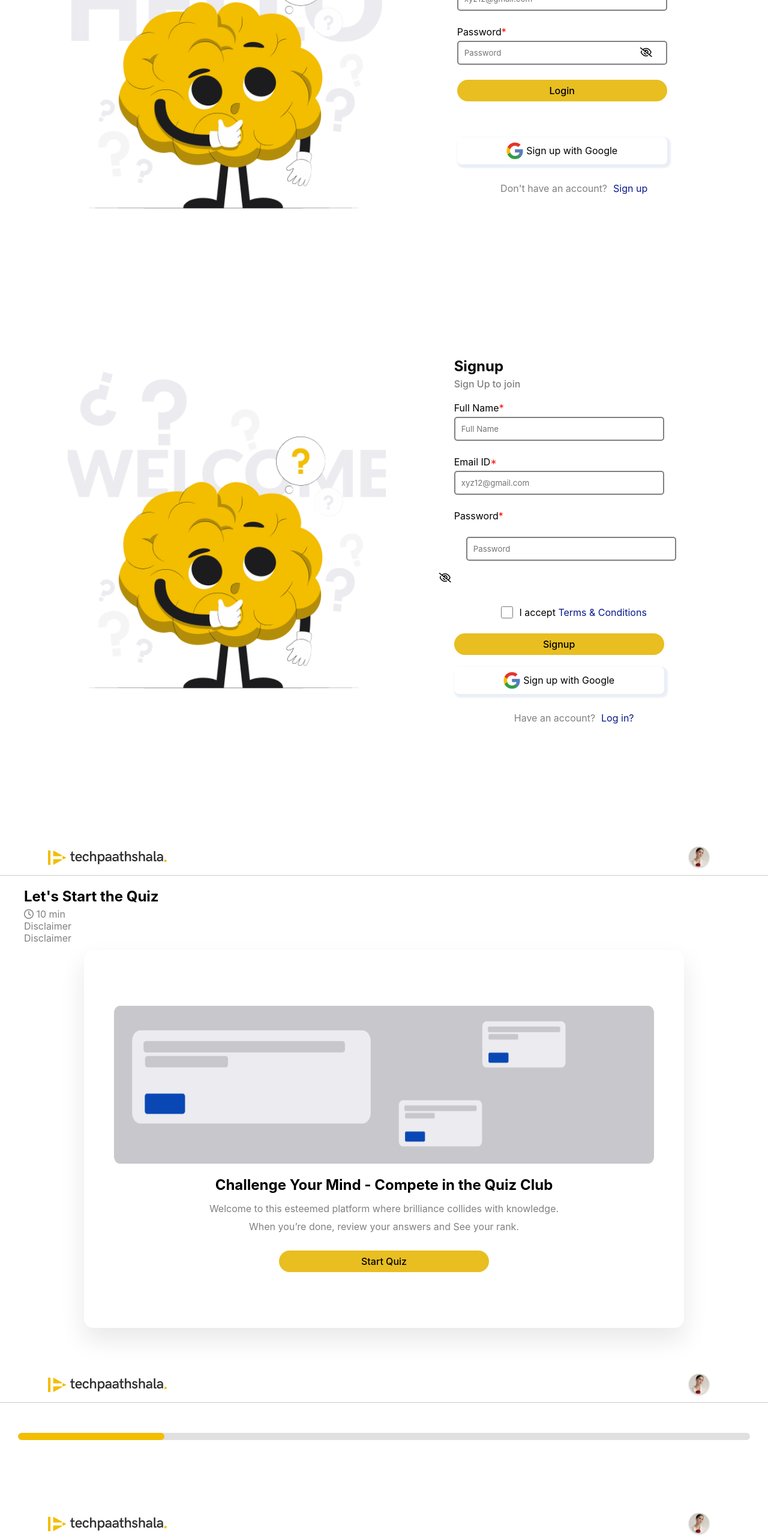
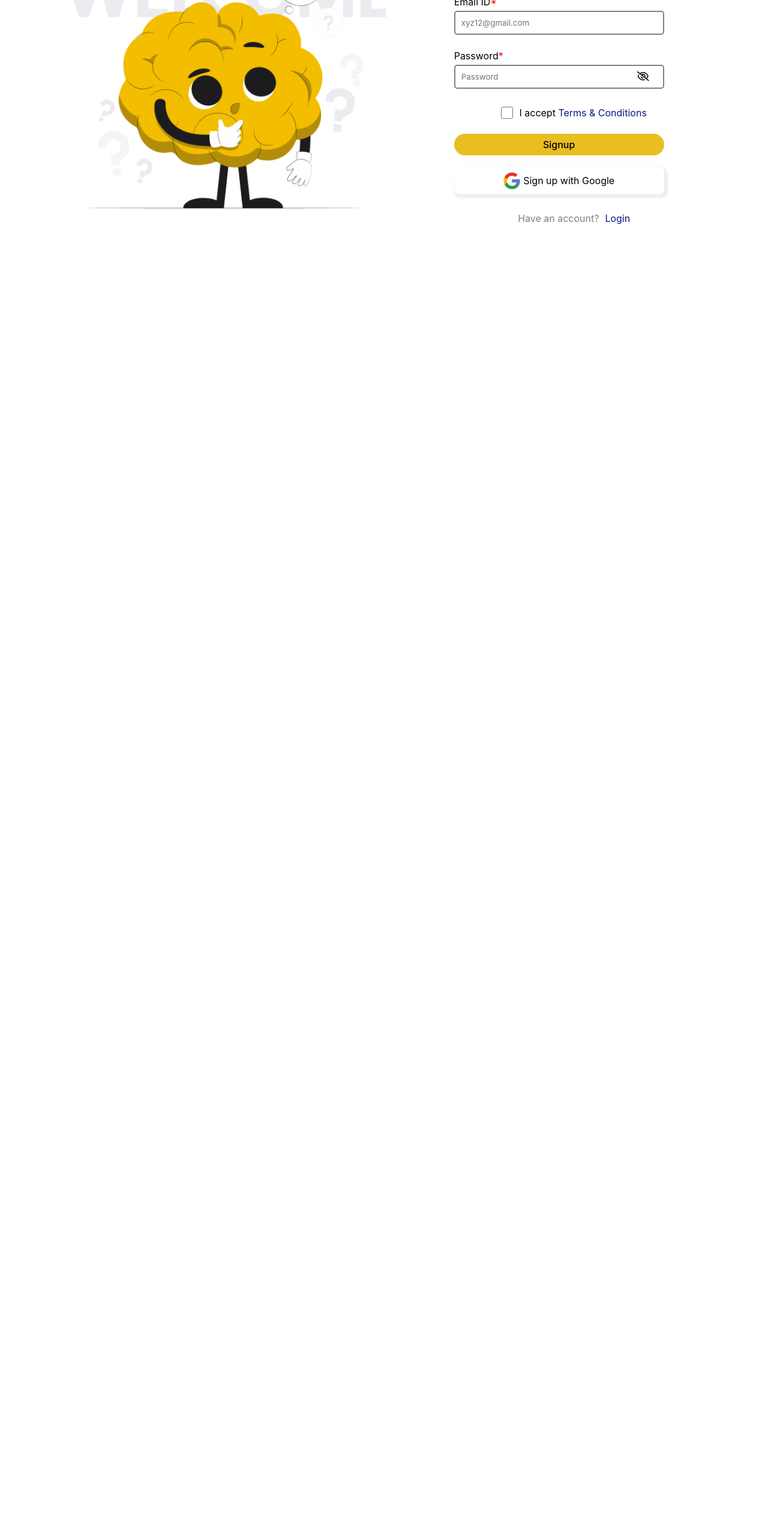
Before and after one commit to sheela2399/Quiz-App-React, a React (Vite) app: page /signup in a window 1280 px wide. Shown: the part 200-2766 px from the top of the page at 60% size. After the commit the page ends 800 px from the top, so only its background shows below. Built offline with nearby package versions, Linux system fonts and the light colour scheme.

Commit message:
Added Routing

```diff
--- a/package.json
+++ b/package.json
@@ -13,7 +13,8 @@
     "@fortawesome/fontawesome-free": "^6.7.2",
     "react": "^18.3.1",
     "react-dom": "^18.3.1",
-    "react-router": "^7.1.3"
+    "react-router": "^7.1.3",
+    "react-router-dom": "^7.1.3"
   },
   "devDependencies": {
     "@eslint/js": "^9.17.0",
--- a/src/App.jsx
+++ b/src/App.jsx
@@ -1,6 +1,7 @@
 import React, { useState } from 'react';
 import './style.css';
 import '@fortawesome/fontawesome-free/css/all.min.css';
+import { Route, Routes, Navigate } from 'react-router-dom';
 import Login from './Pages/Login';
 import SignUp from './Pages/SignUp';
 import Quiz from './Pages/Quiz';
@@ -16,11 +17,15 @@ function App() {
 
   return (
     <>
-      <Login handlePassword={handlePasswordToggle} showPassword={showPassword}></Login>
-      <SignUp handlePassword={handlePasswordToggle} showPassword={showPassword}></SignUp>
-      <Quiz></Quiz>
-      <QuestionDisplay />
-      <LeaderBoard />
+      <Routes>
+        <Route path="/" element={<Login handlePassword={handlePasswordToggle} showPassword={showPassword} />} />
+        <Route path="/signup" element={<SignUp handlePassword={handlePasswordToggle} showPassword={showPassword}/>} />
+        <Route path="/quiz" element={<Quiz />} />
+        <Route path="/questions" element={<QuestionDisplay />} />
+        <Route path="/leaderboard" element={<LeaderBoard />} />
+        {/* Redirect example */}
+        <Route path="*" element={<Navigate to="/" />} />
+      </Routes>
     </>
   );
 }
--- a/src/Pages/Login.jsx
+++ b/src/Pages/Login.jsx
@@ -1,9 +1,9 @@
 import React, { useState } from "react";
 import login from "../assets/login.png"
 import google from "../assets/google.png"
-// import { Link } from "react-router-dom";
+import { Link } from "react-router-dom";
 
-const Login = ({handlePassword, showPassword}) => {
+const Login = ({ handlePassword, showPassword }) => {
     const [email, setEmail] = useState("");
     const [password, setPassword] = useState("");
     const [errorMessages, setErrorMessages] = useState({
@@ -117,9 +117,9 @@ const Login = ({handlePassword, showPassword}) => {
 
                         <p className="link-account grey-text dis-row-center">
                             Don't have an account?{" "}
-                            <a className="text-blue" href="signup.html">
+                            <Link to="/signup" className="text-blue">
                                 Sign up
-                            </a>
+                            </Link>
                         </p>
                     </form>
                 </div>
--- a/src/Pages/SignUp.jsx
+++ b/src/Pages/SignUp.jsx
@@ -1,6 +1,7 @@
 import React, { useState } from "react";
 import signUp from "../assets/signup.png";
 import google from "../assets/google.png";
+import { Link } from "react-router-dom";
 
 const SignUp = ({handlePassword, showPassword}) => {
 
@@ -48,14 +49,14 @@ const SignUp = ({handlePassword, showPassword}) => {
                         <label htmlFor="password" className="input-label">
                             Password<span className="text-red">*</span>
                         </label>
-                        <div className="forshowpass">
+                        <span className="forshowpass">
                             <input type="password" id="password" name="password" placeholder="Password" />
                             <i
                                 className={`fa-regular ${showPassword ? "fa-eye" : "fa-eye-slash"}`}
                                 onClick={handlePassword}
                                 id="Show-password"
                             ></i>
-                        </div>
+                            </span>
                         <span id="invalid-msg-password" className="invalid-msg"></span>
                     </div>
 
@@ -83,7 +84,9 @@ const SignUp = ({handlePassword, showPassword}) => {
                     </div>
 
                     <p className="link-account grey-text dis-row-center">
-                        Have an account? <a className="text-blue" href="">Log in?</a>
+                        Have an account? <Link to="/login" className="text-blue">
+                Login
+              </Link>
                     </p>
                 </form>
             </div>
--- a/src/main.jsx
+++ b/src/main.jsx
@@ -5,7 +5,9 @@ import App from './App.jsx'
 import { BrowserRouter,Routes, Route } from "react-router";
 
 createRoot(document.getElementById('root')).render(
+  <StrictMode>
   <BrowserRouter>
     <App />
   </BrowserRouter>
-)
+  </StrictMode>
+);
```
Also changed, not shown: 1 other file (tests, documents, lock files or other folders).
